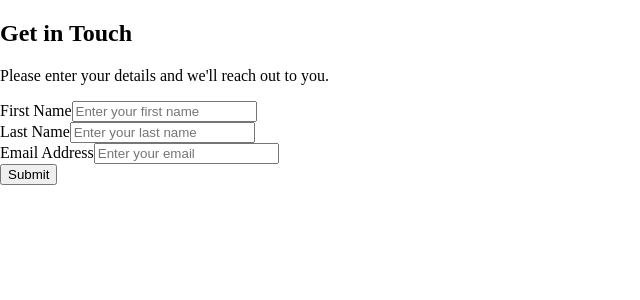
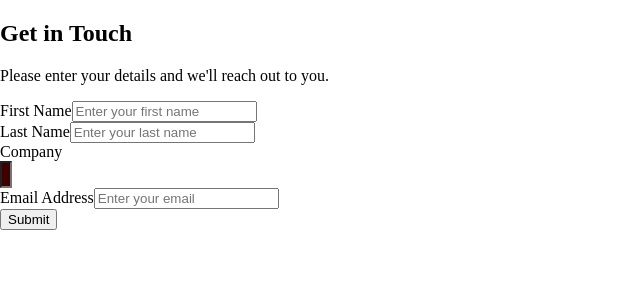
Before and after one commit to MiSu2002/The-Himalayan-Explorer, a React (Vite) app: page /quoteForm in a window 1280 px wide. Shown: the top 300 px of the page, without its empty margins (0-640 px from the left). Built offline with nearby package versions, Linux system fonts and the light colour scheme; a web font is replaced by a local one.

Commit message:
Added QuoteForm Web-to-Lead action

```diff
--- a/src/components/QuoteForm.tsx
+++ b/src/components/QuoteForm.tsx
@@ -1,57 +1,6 @@
-import { useState } from 'react';
 import '../styles.css';
 
 function QuoteForm(){
-
-    const[formData,setFormData] = useState({
-        firstName: '',
-        lastName: '',
-        company: '',
-        email: ''
-    })
-
-    const handleChange = (e: React.ChangeEvent<HTMLInputElement>) => {
-        const name = e.target.name;
-        const value = e.target.value;
-        setFormData((prev) => ({
-            ...prev,
-            [name] : value
-        }))
-    }
-
-    const handleSubmit = async(e: { preventDefault: () => void }) => {
-        e.preventDefault();
-        try{
-          const response = await fetch(
-            'https://orgfarm-798208078f-dev-ed.develop.my.salesforce.com/services/apexrest/leadapi/',
-            {
-              method: 'POST',
-              headers: {
-                'Content-Type': 'application/json'
-              },
-              body: JSON.stringify(formData)
-            }
-            );
-
-          const result = await response.json();
-          if(response.ok){
-            alert(`Lead created successfully! Lead Id: ${result.leadId}`);
-            setFormData({
-              firstName: '',
-              lastName: '',
-              company: '',
-              email: ''
-            });
-          }
-          else{
-            alert(result.message || 'Oops... Cannot process your request at the moment.');
-          }
-        }
-        catch(error){
-            console.log('Failed' , error);
-            alert('Something went wrong while submitting the form.');
-        }
-    }
 
     return(
         <>
@@ -62,29 +11,38 @@ function QuoteForm(){
           Please enter your details and we'll reach out to you.
         </p>
 
-        <form className="quote-form simple-form" onSubmit={handleSubmit}>
+        <form className="quote-form simple-form" action="https://webto.salesforce.com/servlet/servlet.WebToLead?encoding=UTF-8&orgId=00DdM00000veqAL" method="POST">
+          <input type="hidden" name="oid" value="00DdM00000veqAL"/>
+          <input type="hidden" name="retURL" value="https://himalayan-explorer-pmbggy9o4-soumita-s-projects.vercel.app/https://himalayan-explorer-pmbggy9o4-soumita-s-projects.vercel.app/"/>
           <div className="form-group">
-            <label htmlFor="firstName">First Name</label>
+            <label htmlFor="first_name">First Name</label>
             <input
               type="text"
-              id="firstName"
-              name="firstName"
-              value={formData.firstName}
-              onChange={handleChange}
+              id="first_name"
+              name="first_name"
               placeholder="Enter your first name"
               required
             />
           </div>
 
           <div className="form-group">
-            <label htmlFor="lastName">Last Name</label>
+            <label htmlFor="last_name">Last Name</label>
             <input
               type="text"
-              id="lastName"
-              name="lastName"
-              value={formData.lastName}
-              onChange={handleChange}
+              id="last_name"
+              name="last_name"
               placeholder="Enter your last name"
+              required
+            />
+          </div>
+
+          <div className="form-group">
+            <label htmlFor="company">Company</label>
+            <input
+              type="text"
+              id="company"
+              name="company"
+              placeholder="Enter your company. If individual, write NA."
               required
             />
           </div>
@@ -95,8 +53,6 @@ function QuoteForm(){
               type="email"
               id="email"
               name="email"
-              value={formData.email}
-              onChange={handleChange}
               placeholder="Enter your email"
               autoComplete='email'
               required
```
